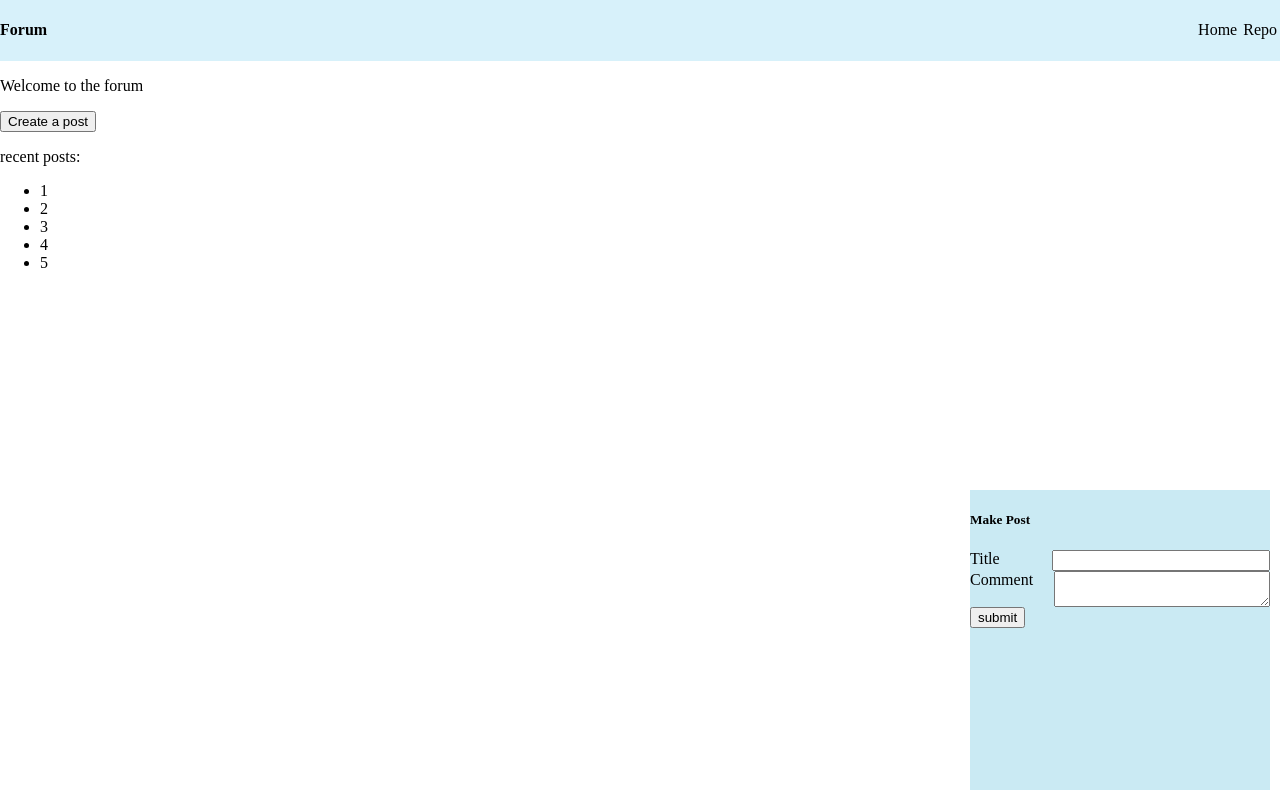
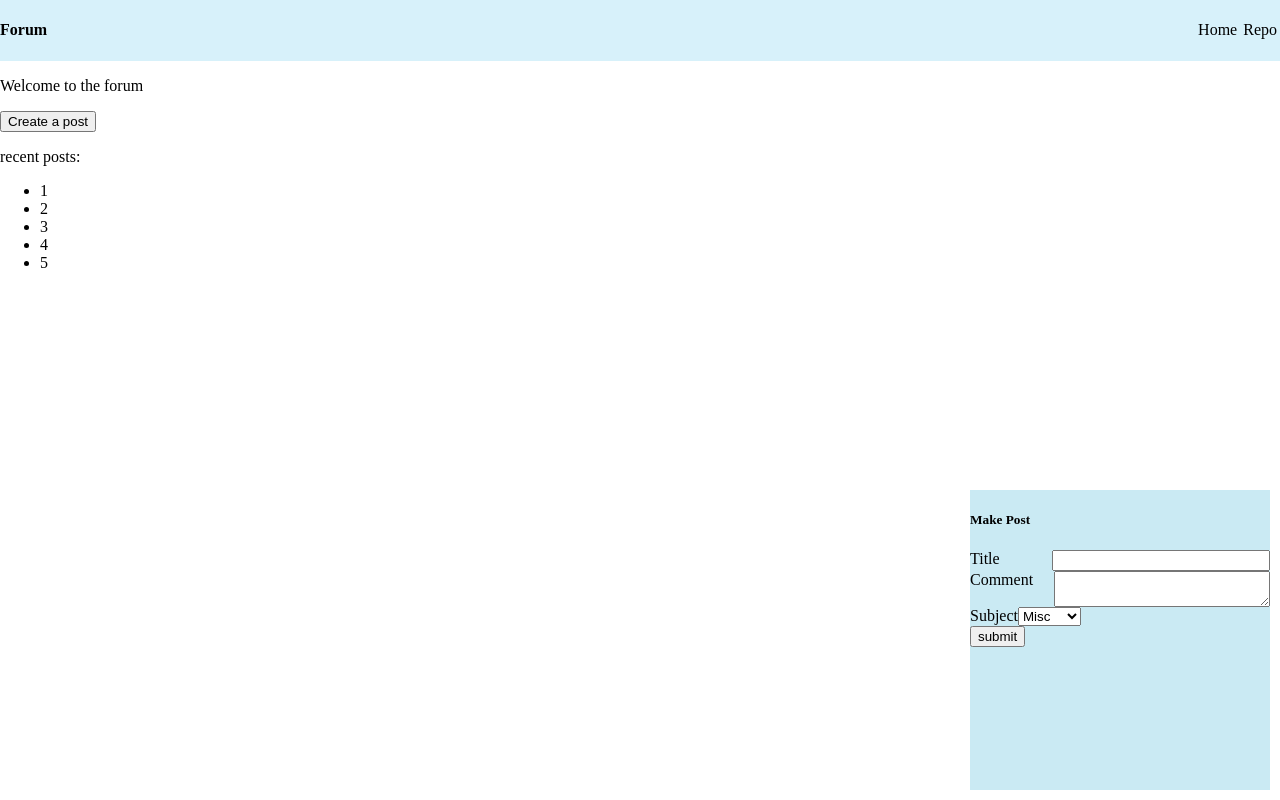
Before and after one commit to coolokawesome/portfolio2, a React (Vite) app in the folder forum/: page / in a window 1280 px wide. Both pictures are taken after a click on the button "Create a post". Built offline with nearby package versions, Linux system fonts and the light colour scheme.

Commit message:
updated form prerequisites

```diff
--- a/forum/src/App.tsx
+++ b/forum/src/App.tsx
@@ -26,9 +26,9 @@ function App() {
     <div>
       <BrowserRouter>
       <Routes>
-        <Route path="/" element={<Home />} />
+        <Route path="/" element={<Home sessionId={sessionId!} />} />
         <Route path="/post/:id" element={<Post />}/>
-        <Route path="*" element={<Home />} />
+        <Route path="*" element={<Home sessionId={sessionId!} />} />
         <Route path="/suggestions" element={null} />
       </Routes>
       </BrowserRouter>
--- a/forum/src/Home.tsx
+++ b/forum/src/Home.tsx
@@ -1,10 +1,31 @@
 import { useState } from 'react'
 import Header from './Header'
 import { useNavigate } from 'react-router-dom'
+import {v4 as uuidv4} from 'uuid'
 
-function Home() {
+
+interface Post {
+  title?: string,
+  comment?: string,
+  date?: number,
+  id?: string,
+  sessionId?: string,
+  subject?: string
+}
+
+function Home({sessionId}:{sessionId: string}) {
     const pages = [1,2,3,4,5]
     const [makePost, setMakePost] = useState(false)
+    const [postContent, setPostContent] = useState<Post>({
+      title: "",
+      comment: "",
+      date: undefined,
+      id: undefined,
+      sessionId: undefined,
+      subject: undefined
+    })
+    const [error, setError] = useState<string | undefined>(undefined)
+
     const navigate = useNavigate()
   return (
     <div>
@@ -26,18 +47,59 @@ function Home() {
               <div className='make-post-container'>
                 <h5>Make Post</h5>
                 <form onSubmit={(e) => {
-                  e.preventDefault()
+                    e.preventDefault()
+                    if (!postContent.title || postContent.title === "") {
+                      return setError('Please enter a title.')
+                    }
                     fetch("http://localhost:3001/", {
                       method: 'POST',
                       headers: {
                         'Content-Type': 'application/json',
                       },
-                      body:  JSON.stringify({message: 'hello'})
-                    }).then((res => console.log(res)))
+                      body: JSON.stringify({
+                        ...postContent,
+                        date: Math.floor(new Date().getTime() / 1000),
+                        id: uuidv4(),
+                        sessionId: sessionId
 
-                }}>
-                  <div className='post-row'><label htmlFor='title'>Title</label><input id='title' type='text'></input></div>
-                 <div className='post-row'> <label htmlFor='comment'>Comment</label><textarea id='comment'></textarea></div>
+                      })
+                    })
+                    .then((res => console.log(res)))
+                  }}>
+                  { error && <p className='error-text'>{error}</p>}
+                  <div className='post-row'><label htmlFor='title'>Title</label>
+                  <input
+                    onChange={(e) =>
+                      setPostContent(() => ({
+                        ...postContent,
+                        title: e.target.value
+                      }))
+                    }
+                    id='title'
+                    type='text'
+                  />
+                 </div>
+                  <div className='post-row'> <label htmlFor='comment'>Comment</label><textarea
+                    onChange={(e) =>
+                      setPostContent(() => ({
+                        ...postContent,
+                        comment: e.target.value
+                      }))
+                    }
+                     id='comment'></textarea></div>
+                     <div>
+                      <label htmlFor='selection'>Subject</label>
+                      <select onChange={(e) =>
+                      setPostContent(() => ({
+                        ...postContent,
+                        subject: e.target.value
+                      }))
+                    }>
+                        <option value='misc'>Misc</option>
+                        <option value='school'>School</option>
+
+                      </select>
+                     </div>
                   <button>submit</button>
                 </form>
               </div>
--- a/forum/src/assets/App.css
+++ b/forum/src/assets/App.css
@@ -10,6 +10,9 @@ body {
 }
 .home-content-container {
     position: relative;
+}
+.error-text {
+    color: red
 }
 .make-post-container {
     position: absolute;
```
